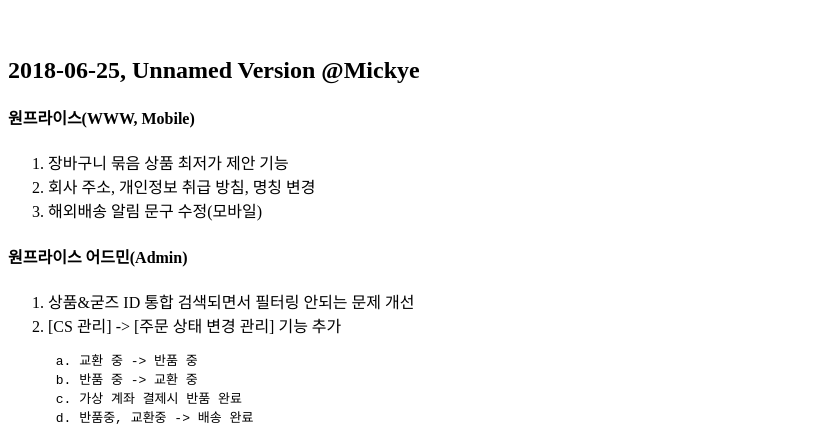
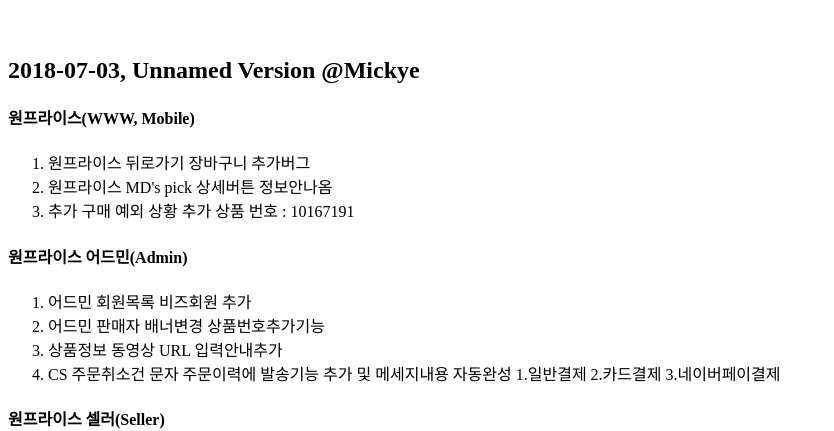
Before and after one commit to mickyelee/mickyelee.github.io, a plain HTML site: page index.html in a window 1280 px wide. Shown: the part 369-800 px from the top of the page, without its empty margins (0-834 px from the left). Drawn offline with Linux system fonts and the light colour scheme.

Commit message:
Update index.html

```diff
--- a/index.html
+++ b/index.html
@@ -2,6 +2,25 @@
 <br></p>
 <h1 id="oneprice-changelog">OnePrice ChangeLog</h1>
 <p><br></p>
+<h2 id="2018-07-03-unnamed-version-mickye">2018-07-03, Unnamed Version @Mickye</h2>
+<h4 id="-www-mobile-">원프라이스(WWW, Mobile)</h4>
+<ol>
+<li>원프라이스 뒤로가기 장바구니 추가버그</li>
+<li>원프라이스 MD&#39;s pick 상세버튼 정보안나옴</li>
+<li>추가 구매 예외 상황 추가 상품 번호 : 10167191</li>
+</ol>
+<h4 id="-admin-">원프라이스 어드민(Admin)</h4>
+<ol>
+<li>어드민 회원목록 비즈회원 추가</li>
+<li>어드민 판매자 배너변경 상품번호추가기능</li>
+<li>상품정보 동영상 URL 입력안내추가</li>
+<li>CS 주문취소건 문자 주문이력에 발송기능 추가 및 메세지내용 자동완성
+1.일반결제 2.카드결제 3.네이버페이결제</li>
+</ol>
+<h4 id="-seller-">원프라이스 셀러(Seller)</h4>
+<ol>
+<li>상품정보 동영상 URL 입력안내추가</li>
+</ol>
 <h2 id="2018-06-25-unnamed-version-mickye">2018-06-25, Unnamed Version @Mickye</h2>
 <h4 id="-www-mobile-">원프라이스(WWW, Mobile)</h4>
 <ol>
@@ -28,7 +47,6 @@
 <li>상품 문의 PUSH 처리 추가</li>
 <li>PUSH 메시지 선택 시 해당 페이지 이동</li>
 </ol>
-
 <h2 id="2018-06-14-unnamed-version-mickye">2018-06-14, Unnamed Version @Mickye</h2>
 <h4 id="-www-mobile-">원프라이스(www, mobile)</h4>
 <ol>
```
